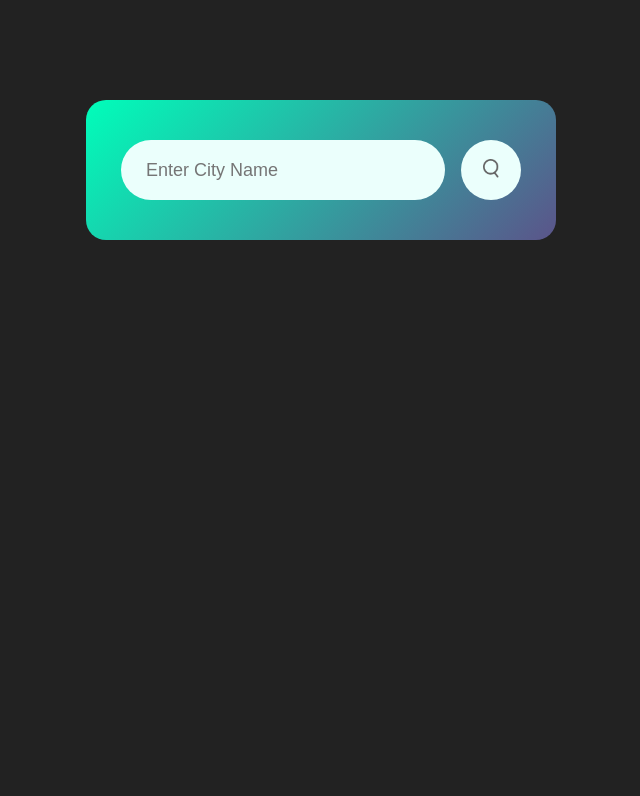
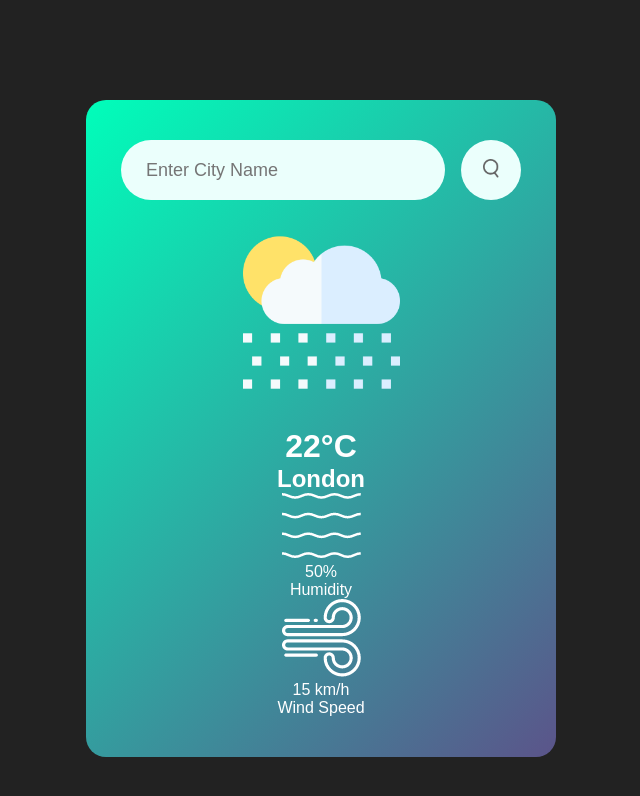
Before and after one commit to AlkayidAli/weather-App-javascript, a plain HTML site: page index.html in a window 1280 px wide. Shown: the whole page, without its empty margins (319-959 px from the left). Drawn offline with Linux system fonts and the light colour scheme.

Commit message:
Add weather display section with temperature and details

```diff
--- a/index.html
+++ b/index.html
@@ -11,6 +11,30 @@
         <input type="text" placeholder="Enter City Name" spellcheck="false" />
         <button><img src="images/search.png" alt="search icon" /></button>
       </div>
+
+      <div class="weather">
+        <img src="images/rain.png" class="weather-icon" />
+        <h1 class="temp">22°C</h1>
+        <h2 class="city">London</h2>
+
+        <div class="details">
+
+          <div class="col">
+            <img src="images/humidity.png" alt="humidity icon">
+            <div>
+              <p class="humidity">50%</p>
+              <p>Humidity</p>
+            </div>
+          </div>
+
+          <div class="col">
+            <img src="images/wind.png" alt="wind icon" />
+            <div>
+              <p class="wind">15 km/h</p>
+              <p>Wind Speed</p>
+            </div>
+        </div>
+      </div>
     </div>
   </body>
 </html>
```
